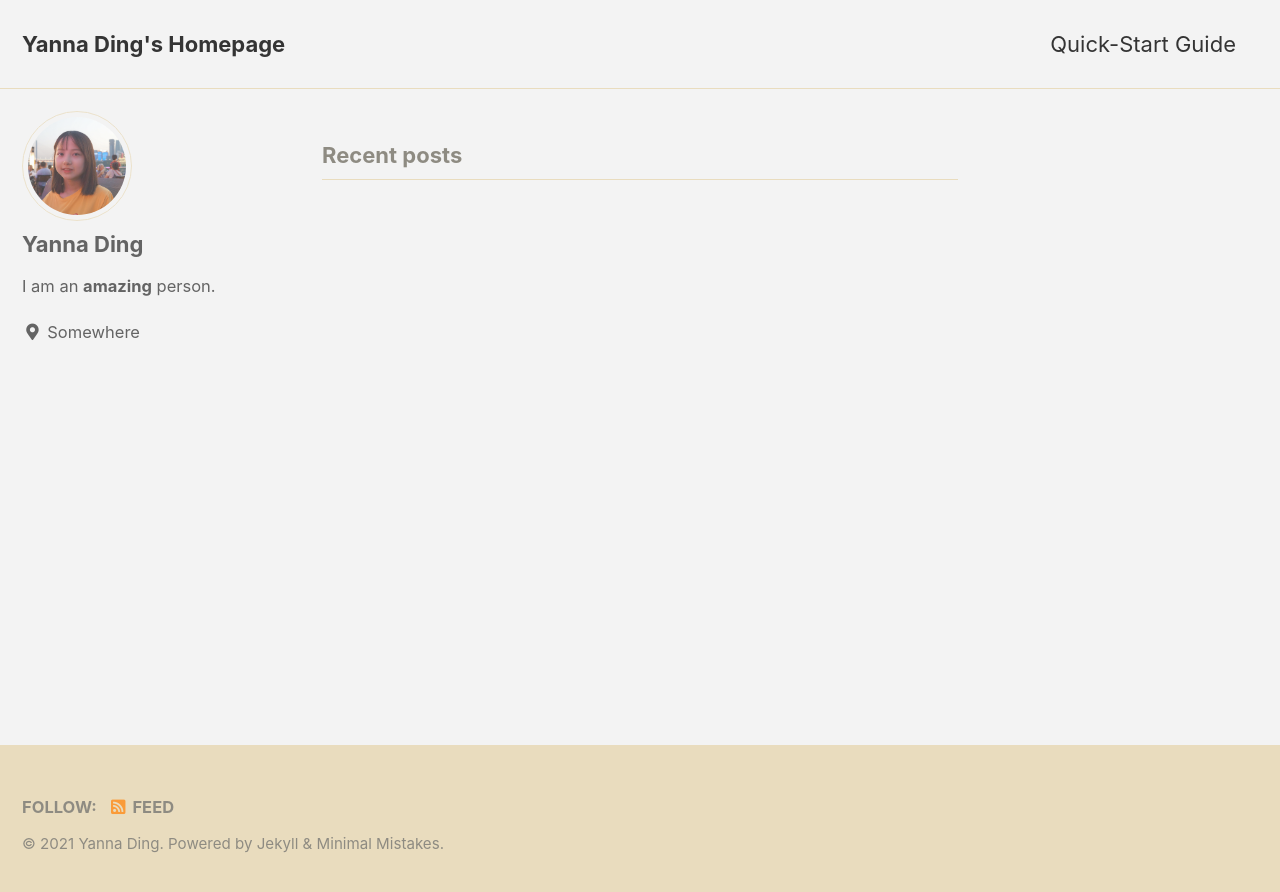
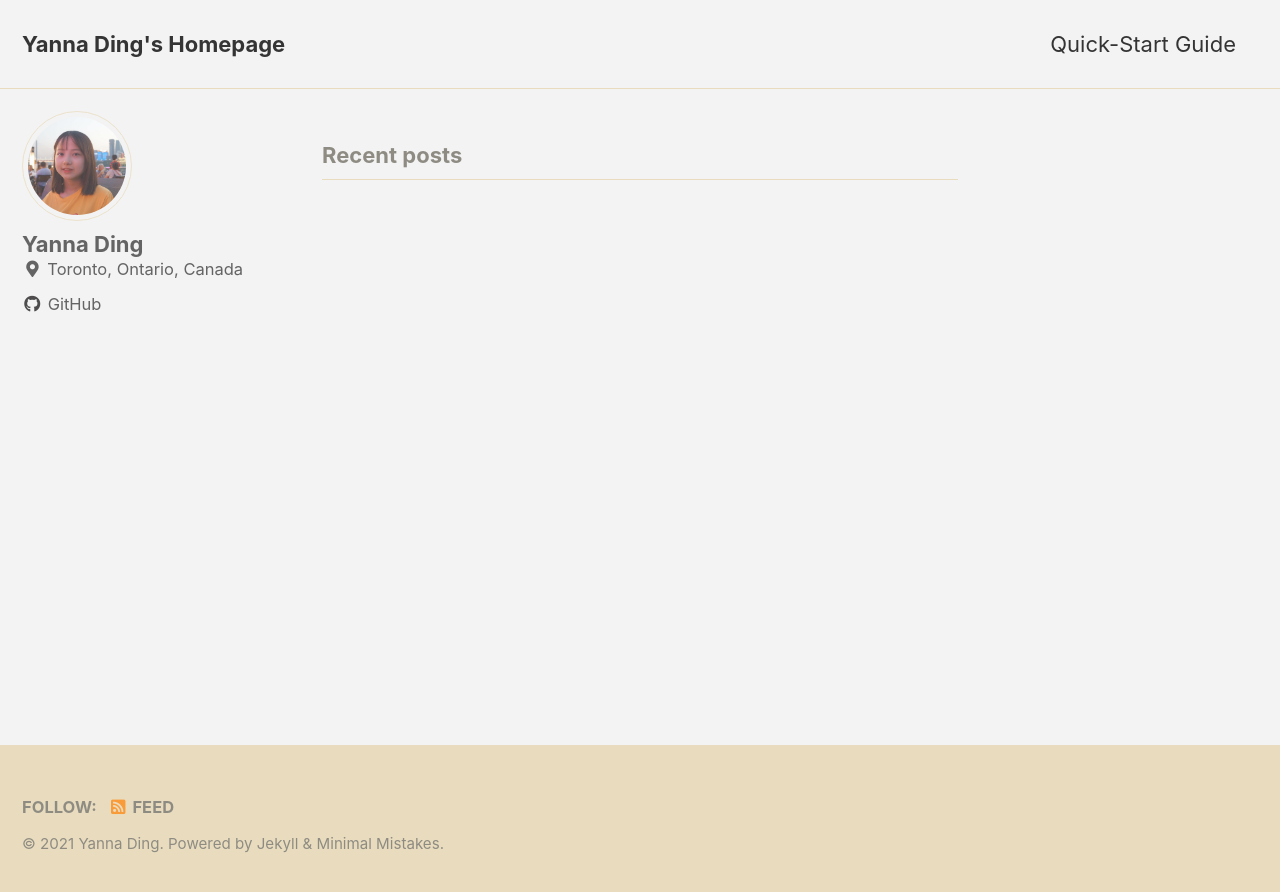
Before and after one commit to dingyanna/dingyanna.github.io, a Jekyll site: the page built from index.html, in a window 1280 px wide. Shown: the top 892 px of the page. Built offline with Jekyll 4.4.1, drawn with Linux system fonts in a browser that asks for light colours; cached includes are drawn as plain includes; the list of posts is cut into pages by our own code.

Commit message:
added github url

```diff
--- a/_config.yml
+++ b/_config.yml
@@ -95,8 +95,8 @@ analytics:
 author:
   name             : "Yanna Ding"
   avatar           : /assets/images/3.JPG # path of avatar image, e.g. "/assets/images/bio-photo.jpg"
-  bio              : "I am an **amazing** person."
-  location         : "Somewhere"
+  bio              : # "I am an **amazing** person."
+  location         : "Toronto, Ontario, Canada"
   email            :
   links:
     - label: "Email"
@@ -113,7 +113,7 @@ author:
       # url: "https://facebook.com/"
     - label: "GitHub"
       icon: "fab fa-fw fa-github"
-      # url: "https://github.com/"
+      url: "https://github.com/dingyanna"
     - label: "Instagram"
       icon: "fab fa-fw fa-instagram"
       # url: "https://instagram.com/"
```
Also changed, not shown: 2 other files.
